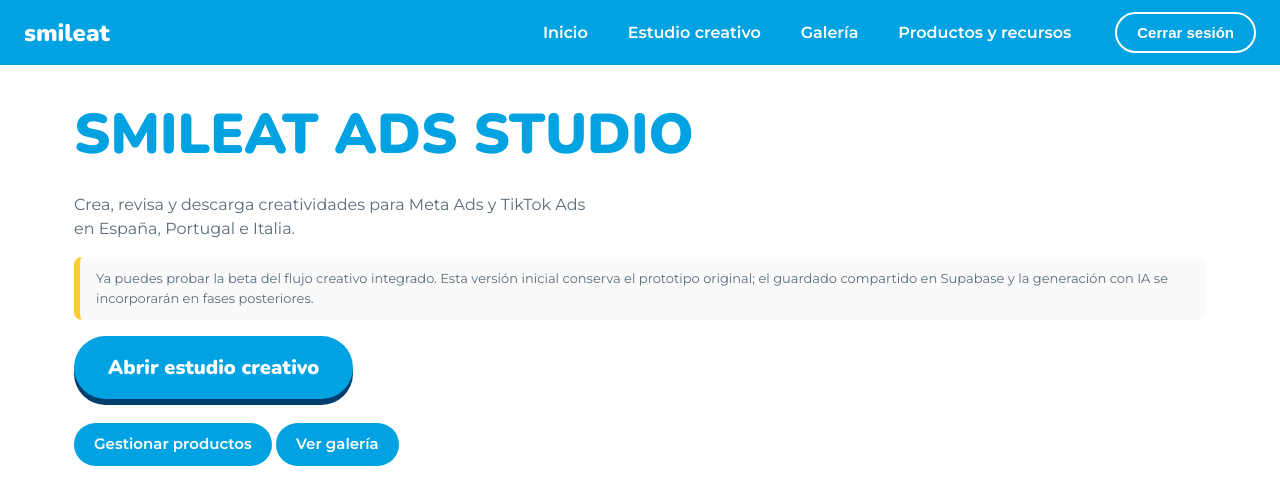
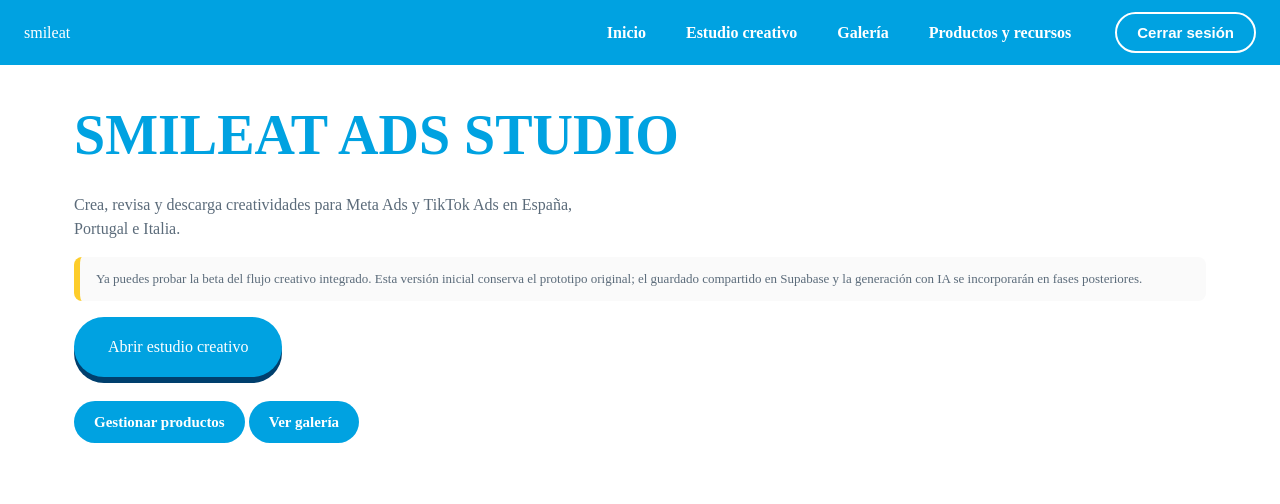
Before and after one commit to noelianieto-smileat/ads-studio, a Next.js app: page / in a window 1280 px wide. Shown: the top 504 px of the page. Built offline with nearby package versions, Linux system fonts and the light colour scheme; no server answers.

Commit message:
Avoid next/font Google loader build failure

```diff
--- a/app/layout.tsx
+++ b/app/layout.tsx
@@ -1,8 +1,5 @@
 import './globals.css'
-import { Nunito, Montserrat } from 'next/font/google'
-const nunito = Nunito({ subsets: ['latin'], weight: ['800', '900'], variable: '--font-nunito' })
-const mont = Montserrat({ subsets: ['latin'], weight: ['400', '600'], variable: '--font-mont' })
 export const metadata = { title: 'SMILEAT ADS STUDIO', robots: { index: false, follow: false } }
 export default function RootLayout({ children }: { children: React.ReactNode }) {
-  return <html lang="es" className={`${nunito.variable} ${mont.variable}`}><body>{children}</body></html>
+  return <html lang="es"><body>{children}</body></html>
 }
```
